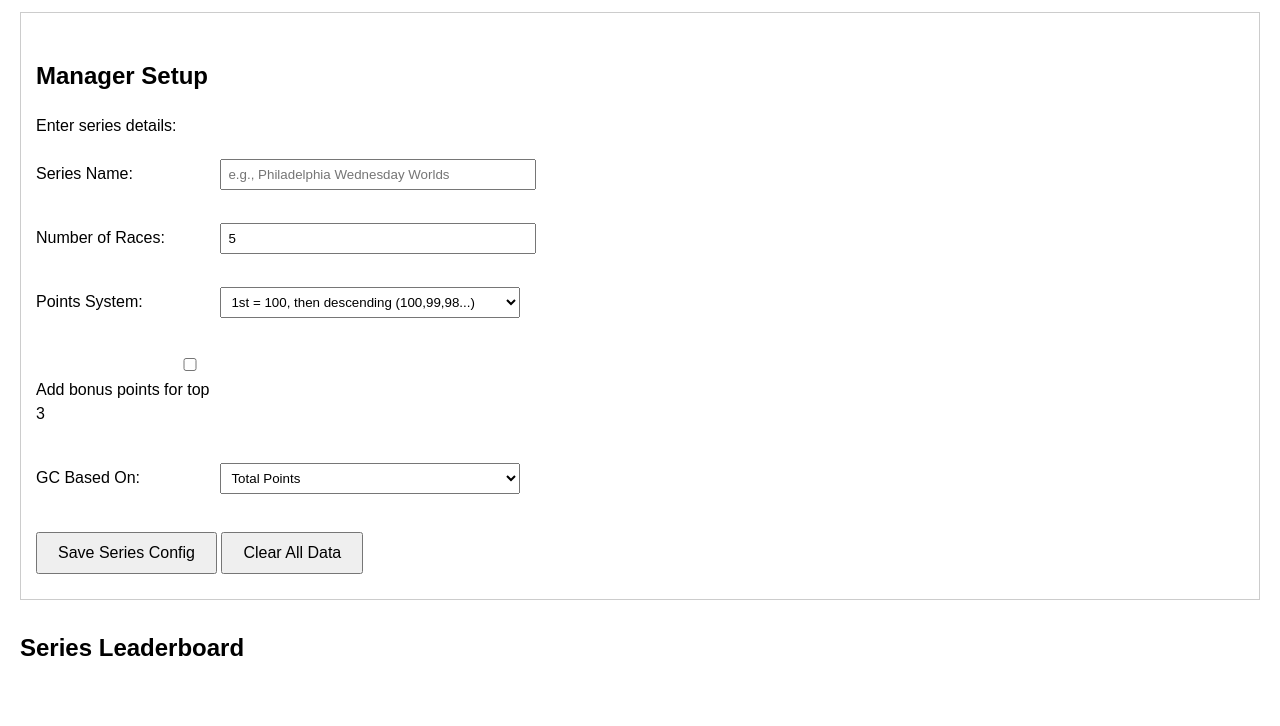
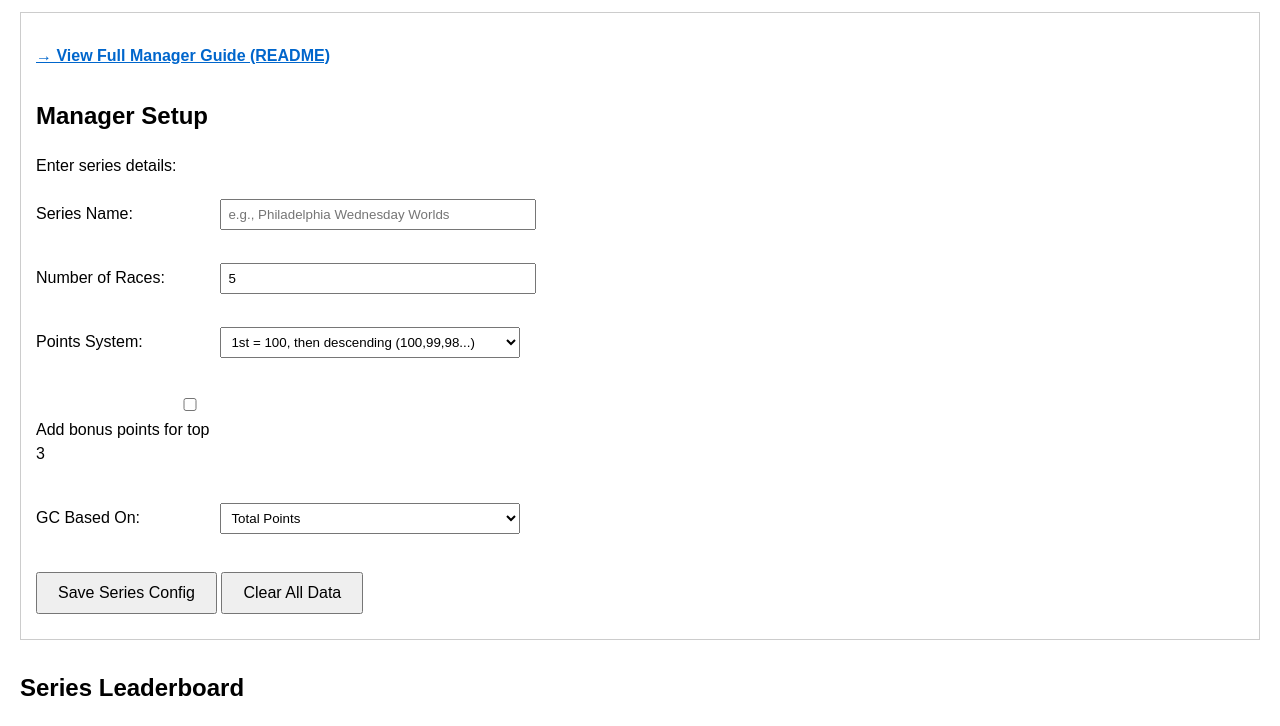
Before and after one commit to dwainehenderson-commits/zwift-series-tool, a website: page index.html in a window 1280 px wide. Shown: the part 79-805 px from the top of the page. Drawn offline with Linux system fonts and the light colour scheme.

```diff
--- a/current-poc/index.html
+++ b/index.html
@@ -124,6 +124,11 @@
 <!-- Manager setup -->
 <!-- Manager Setup Panel -->
 <div id="managerPanel">
+    <p>
+        <a href="README.md" target="_blank" style="color: #0066cc; font-weight: bold;">
+            → View Full Manager Guide (README)
+        </a>
+    </p>
     <h2>Manager Setup</h2>
     <p>Enter series details:</p>
 
```
Also changed, not shown: .ai/mcp/mcp.json (added), data.js (renamed from current-poc/data.js), parser.js (renamed from current-poc/parser.js), ui.js (renamed from current-poc/ui.js).
